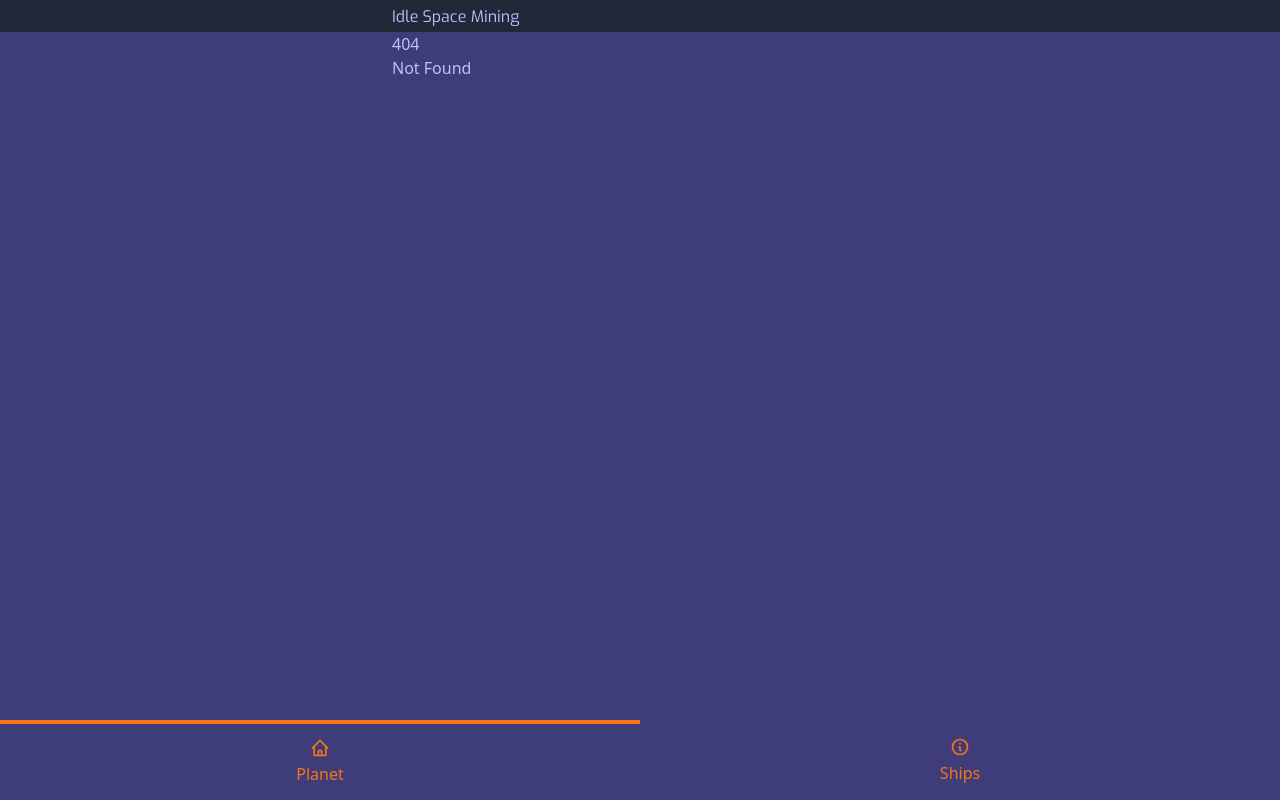
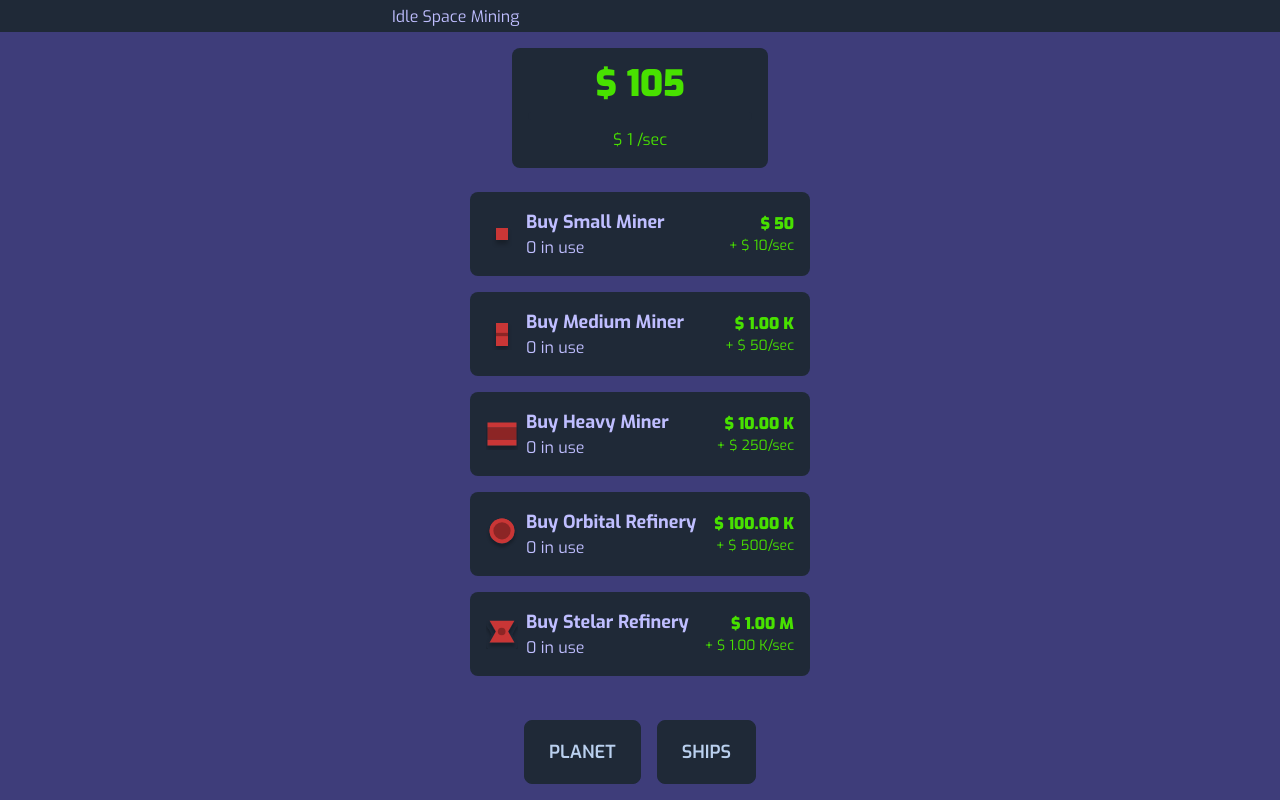
Before and after one commit to luizfverissimo/idle-space-mining, a SvelteKit app: page /build in a window 1280 px wide. Before the commit this address had no page. Built offline with nearby package versions, Linux system fonts and the light colour scheme.

Commit message:
feat: add build page

```diff
--- a/src/data/ships.js
+++ b/src/data/ships.js
@@ -5,7 +5,8 @@ export const shipsInfos = [
 		exponent: 1.15,
 		level: 0,
 		increment: 10,
-		shipImage: '/small-miner.svg'
+		shipImage: '/small-miner.svg',
+		name: 'Small Miner'
 	},
 	{
 		id: 2,
@@ -13,7 +14,8 @@ export const shipsInfos = [
 		exponent: 1.20,
 		level: 0,
 		increment: 50,
-		shipImage: '/medium-miner.svg'
+		shipImage: '/medium-miner.svg',
+		name: 'Medium Miner'
 	},
 	{
 		id: 3,
@@ -21,7 +23,8 @@ export const shipsInfos = [
 		exponent: 1.25,
 		level: 0,
 		increment: 250,
-		shipImage: '/heavy-miner.svg'
+		shipImage: '/heavy-miner.svg',
+		name: 'Heavy Miner'
 	},
 	{
 		id: 4,
@@ -29,7 +32,8 @@ export const shipsInfos = [
 		exponent: 1.3,
 		level: 0,
 		increment: 500,
-		shipImage: '/orbital-refinery.svg'
+		shipImage: '/orbital-refinery.svg',
+		name: 'Orbital Refinery'
 	},
 	{
 		id: 5,
@@ -37,6 +41,7 @@ export const shipsInfos = [
 		exponent: 1.35,
 		level: 0,
 		increment: 1000,
-		shipImage: '/stelar-refinery.svg'
+		shipImage: '/stelar-refinery.svg',
+		name: 'Stelar Refinery'
 	},
 ]
--- a/src/routes/+layout.svelte
+++ b/src/routes/+layout.svelte
@@ -1,4 +1,5 @@
 <script>
+	import MoneyCard from "../components/MoneyCard.svelte";
   import "../app.css";
 </script>
 
@@ -8,17 +9,12 @@
       <a href="/" class="font-exo">Idle Space Mining</a>
     </nav>
   </section>
+  <MoneyCard />
   <section class="w-full max-w-lg px-2">
     <slot />
   </section>
-  <nav class="btm-nav btm-nav-lg">
-    <button class="text-accent active">
-      <svg xmlns="http://www.w3.org/2000/svg" class="h-5 w-5" fill="none" viewBox="0 0 24 24" stroke="currentColor"><path stroke-linecap="round" stroke-linejoin="round" stroke-width="2" d="M3 12l2-2m0 0l7-7 7 7M5 10v10a1 1 0 001 1h3m10-11l2 2m-2-2v10a1 1 0 01-1 1h-3m-6 0a1 1 0 001-1v-4a1 1 0 011-1h2a1 1 0 011 1v4a1 1 0 001 1m-6 0h6" /></svg>
-      <span class="btm-nav-label">Planet</span>
-    </button>
-    <button class="text-accent">
-      <svg xmlns="http://www.w3.org/2000/svg" class="h-5 w-5" fill="none" viewBox="0 0 24 24" stroke="currentColor"><path stroke-linecap="round" stroke-linejoin="round" stroke-width="2" d="M13 16h-1v-4h-1m1-4h.01M21 12a9 9 0 11-18 0 9 9 0 0118 0z" /></svg>
-      <span class="btm-nav-label">Ships</span>
-    </button>
+  <nav class="w-full justify-center flex fixed bottom-4 gap-4">
+    <a href="/" class="btn btn-lg font-exo" >Planet</a>
+    <a href="/build" class="btn btn-lg font-exo" >Ships</a>
   </nav>
 </main>
--- a/src/routes/+page.svelte
+++ b/src/routes/+page.svelte
@@ -1,36 +1,37 @@
 <script>
-	import { ships, build } from "../stores/gameLogic";
-	import MoneyCard from "../components/MoneyCard.svelte";
-  import { planetGenerator } from "../utils/planetUtils";
+	import { addSvgToRandomLocation } from '../utils/planetUtils';
+	import { planet, ships } from '../stores/gameLogic';
+	import { onMount } from 'svelte';
 
-  const planet = planetGenerator()
+	/** @type {Array<{ id: number; baseCost: number; exponent: number; level: number; increment: number; shipImage: string; name: string; }>} */
+	let shipsAccess
+	ships.subscribe(ships => {
+		shipsAccess = ships
+	})
 
-  let progressTimerValue = 0
+	function renderShips () {
+		shipsAccess.forEach(ship => {
+			if(ship.level === 0) return
 
-  setInterval(() => {
-    if (progressTimerValue >= 100) {
-      progressTimerValue = 0
-      return
-    }
-    progressTimerValue += 1
-  }, 10)
+			let counter = 1
+			do {
+				counter++
+				addSvgToRandomLocation(ship.shipImage)
+			} while (counter <= ship.level)
+		})
+	}
 
-
+	onMount(() => {
+		renderShips()
+	})
 </script>
 
-<MoneyCard />
-
-<div id='planet-container' class="w-full flex flex-col items-center justify-center h-[400px] flex-1 relative">
-  <div
-    class='rounded-full'
-    style={`width: ${planet.size}px; height: ${planet.size}px; background-color: ${planet.color};`}
-  />
+<div
+	id="planet-container"
+	class="w-full flex flex-col items-center justify-center h-[400px] flex-1 relative"
+>
+	<div
+		class="rounded-full shadow-2xl"
+		style={`width: ${planet.size}px; height: ${planet.size}px; background-color: ${planet.color};`}
+	/>
 </div>
-
-<div class="flex flex-wrap justify-center gap-2">
-  <button class="btn" on:click={() => build(ships[0])}>build small ship</button>
-  <button class="btn" on:click={() => build(ships[1])}>build medium ship</button>
-  <button class="btn" on:click={() => build(ships[2])}>build heavy ship</button>
-  <button class="btn" on:click={() => build(ships[3])}>build Orbital refinery</button>
-  <button class="btn" on:click={() => build(ships[4])}>build Stelar refinery</button>
-</div>
--- /dev/null
+++ b/src/routes/build/+page.svelte
@@ -0,0 +1,31 @@
+<script>
+	import { abbreviateNumber } from "../../utils/stringFormatter";
+	import { build, getBuildCost, ships } from "../../stores/gameLogic";
+
+  /** @type {Array<{ id: number; baseCost: number; exponent: number; level: number; increment: number; shipImage: string; name: string; }>} */
+	let shipsAccess
+	ships.subscribe(ships => {
+		shipsAccess = ships
+	})
+
+
+</script>
+<div class="-w-full h-full flex flex-col items-center gap-4 mt-6">
+  {#each shipsAccess as ship (ship.id)}
+    <button
+      class="w-[340px] bg-neutral justify-between items-center py-4 px-4 rounded-lg flex gap-2"
+      on:click={() => build(ship)}
+    >
+      <img class="w-[32px] h-[32px]" src={ship.shipImage} alt={ship.shipImage + ' Image'}>
+      <div class="w-full flex flex-col items-start font-exo">
+        <h3 class="font-bold text-lg">Buy {ship.name}</h3>
+        <span>{ship.level} in use</span>
+      </div>
+      <div class="min-w-fit flex flex-col items-end font-exo">
+        <span class="text-primary font-black">$ {abbreviateNumber(getBuildCost(ship))}</span>
+        <span class="text-primary text-sm">+ $ {abbreviateNumber(ship.increment)}/sec </span>
+      </div>
+    </button>
+  {/each}
+
+</div>
--- a/src/stores/gameLogic.js
+++ b/src/stores/gameLogic.js
@@ -1,9 +1,18 @@
-import { addSvgToRandomLocation } from '../utils/planetUtils'
+import { planetGenerator } from '../utils/planetUtils'
 import { writable } from  'svelte/store'
 import { shipsInfos } from '../data/ships'
 
+export const planet = planetGenerator()
+
 const incrementalTimeInterval = 1000
-export let ships = shipsInfos
+
+
+export const ships = writable(shipsInfos)
+/** @type {Array<{ id: number; baseCost: number; exponent: number; level: number; increment: number; shipImage: string; name: string; }>} */
+let shipsAccess
+ships.subscribe(ships => {
+	shipsAccess = ships
+})
 
 export const money = writable(100)
 /** @type {number} */
@@ -36,7 +45,7 @@ setInterval(() => {
  * @param {number} ship.level
  * @param {number} ship.exponent
  */
-function getBuildCost(ship) {
+export function getBuildCost(ship) {
 	return Math.floor(ship.baseCost * Math.pow(ship.level + 1, ship.exponent))
 }
 
@@ -55,6 +64,7 @@ function canAfford(cost) {
  * @param {number} ship.increment
  * @param {number} ship.id
  * @param {string} ship.shipImage
+ * @param {string} ship.name
  */
 export function build(ship) {
 	const cost = getBuildCost(ship)
@@ -63,16 +73,15 @@ export function build(ship) {
 
 		ship.level +=1
 		incrementAmount.update(increment => increment += ship.increment)
-		addSvgToRandomLocation(ship.shipImage)
 
-		const updatedShips = ships.map((shipOutdated) => {
+		const updatedShips = shipsAccess.map((shipOutdated) => {
 			if(shipOutdated.id === ship.id) {
 				return ship
 			}
 			return shipOutdated
 		})
 
-		ships = updatedShips
+		ships.update(ships => ships = updatedShips)
 	} else {
 		console.log("Not enough resources");
 	}
--- a/src/utils/planetUtils.js
+++ b/src/utils/planetUtils.js
@@ -24,6 +24,7 @@ export function planetGenerator () {
 export function addSvgToRandomLocation(svgUrl) {
   const containerId = 'planet-container'
   const container = document.getElementById(containerId);
+
   if (!container) return
 
   const img = document.createElement('img');
```
